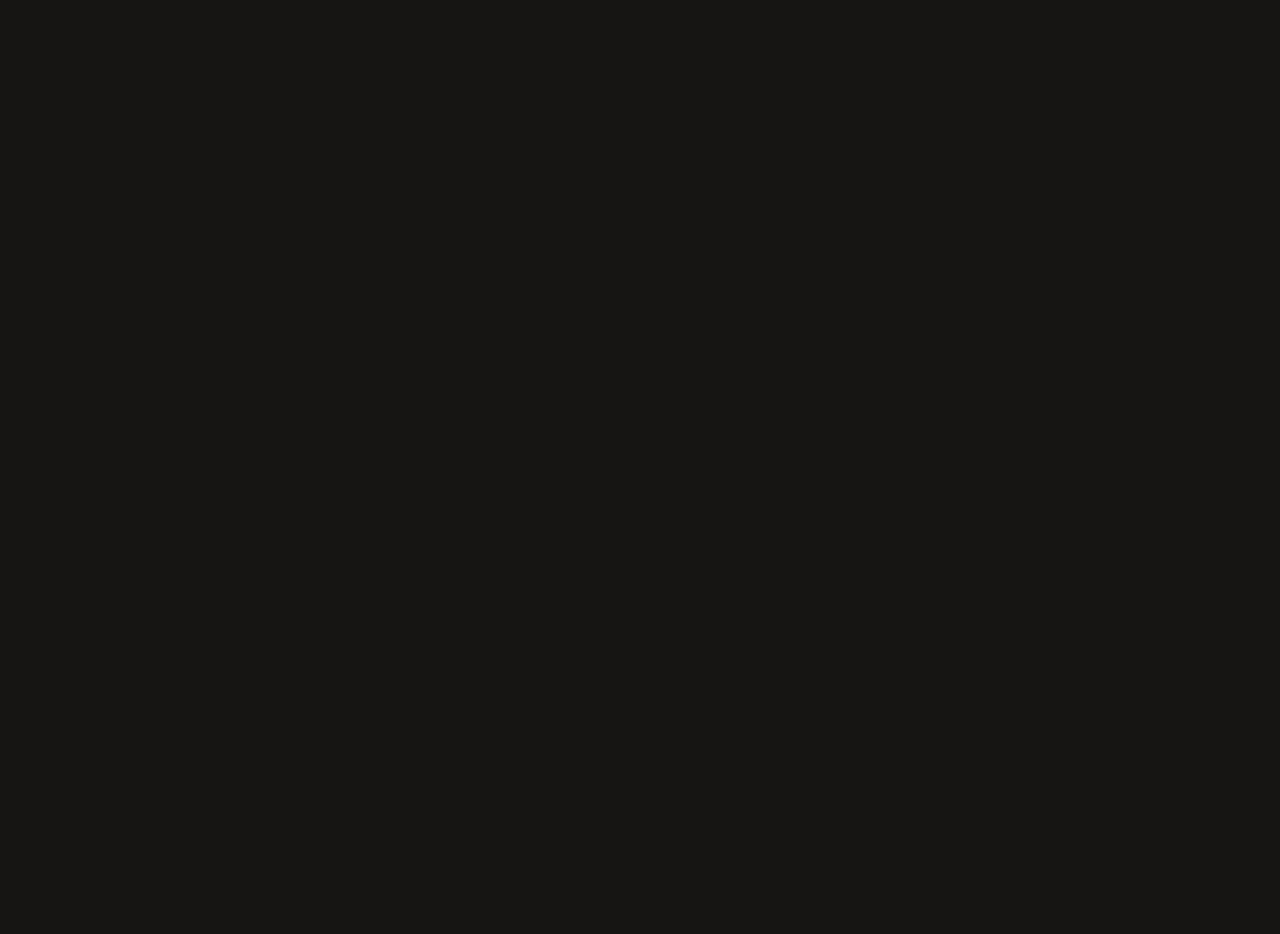
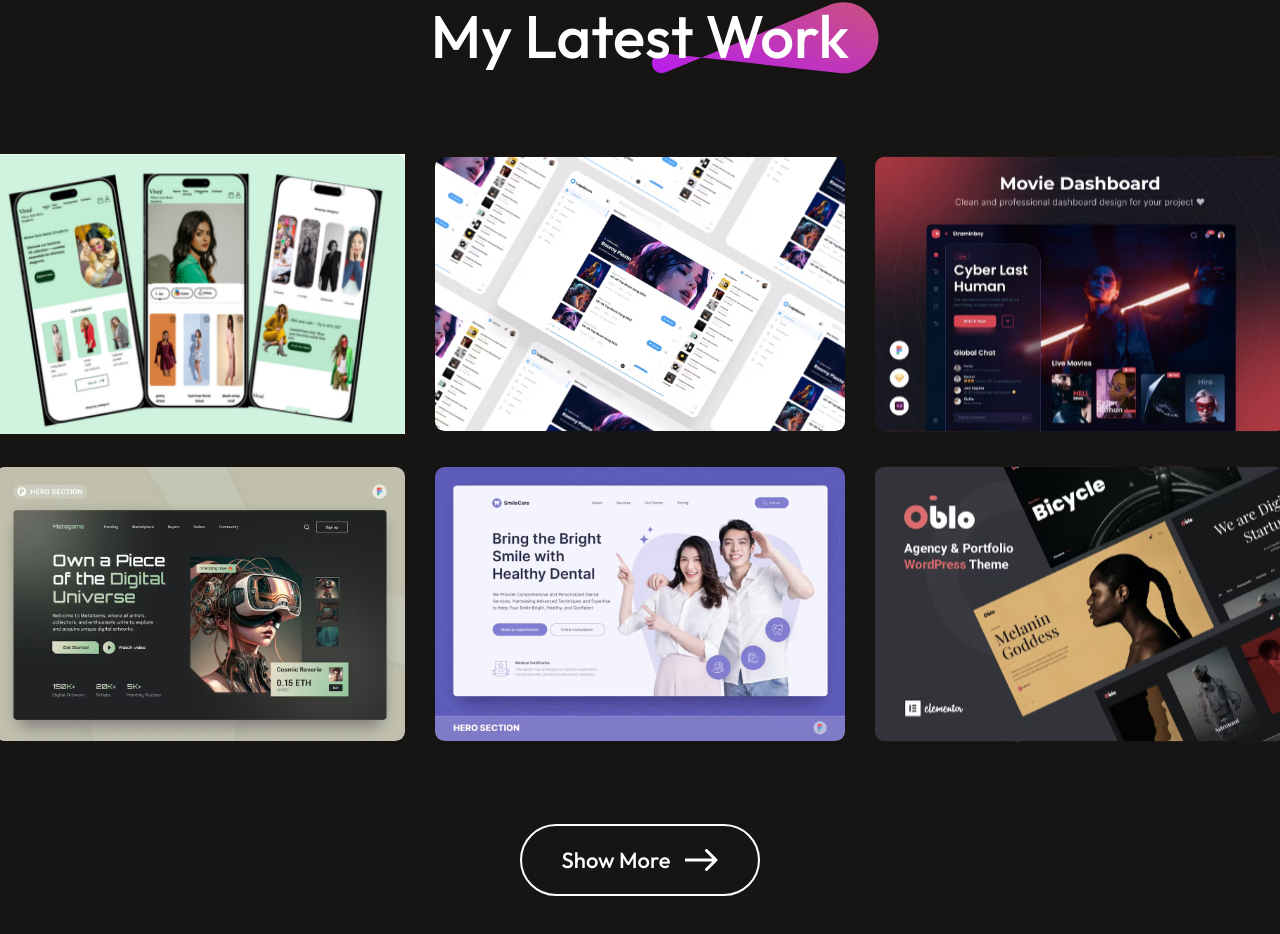
Before and after one commit to Dilukshan16/personal-portfolio, a React (Vite) app: page / in a window 1280 px wide. Shown: the part 3824-4758 px from the top of the page. Before the commit the page ends 3742 px from the top, so only its background shows below. Built offline with nearby package versions, Linux system fonts and the light colour scheme.

Commit message:
work component completed

```diff
--- a/src/App.jsx
+++ b/src/App.jsx
@@ -3,6 +3,7 @@
 import Hero from "./components/Hero/Hero";
 import About from "./components/About/About";
 import Services from "./components/Services/Services";
+import MyWork from "./components/MyWork/MyWork";
 
 const App = () => {
   return (
@@ -11,6 +12,7 @@
       <Hero />
       <About />
       <Services />
+      <MyWork />
     </div>
   );
 };
--- /dev/null
+++ b/src/components/MyWork/MyWork.css
@@ -0,0 +1,57 @@
+.mywork{
+    display: flex;
+    flex-direction: column;
+    align-items: center;
+    justify-content: center;
+    gap: 80px;
+    margin: 30px 120px;
+}
+.mywork-title{
+    position: relative;
+}
+.mywork-title h1{
+    padding: 0px 30px;
+    font-size: 60px;
+    font-weight: 500;
+}
+.mywork-title img{
+    position: absolute;
+    bottom: 0;
+    right: 0;
+    z-index: -1;
+}
+.mywork-container{
+    display: grid;
+    grid-template-columns: 1fr 1fr 1fr;
+    gap: 30px;
+}
+.mywork-container img{
+    box-sizing: border-box;
+    width: 410px;
+    height: 280px;
+    transition: 0.3s;
+    cursor: pointer;
+}
+.mywork-container img:hover{
+    transform: scale(1.10);
+    border: 4px solid #ff00ff;
+    border-radius: 10px;
+    transition: 0.3s;
+}
+.mywork-showmore{
+    display: flex;
+    gap: 15px;
+    border-radius: 50px;
+    border: 2px solid white;
+    padding: 20px 40px;
+    font-size: 22px;
+    font-weight: 500;
+    margin-bottom: 80px;
+    transition: 0.6s;
+    cursor: pointer;
+}
+.mywork-showmore:hover{
+    gap: 30px;
+    transform: 0.6s;
+
+}
--- /dev/null
+++ b/src/components/MyWork/MyWork.jsx
@@ -0,0 +1,27 @@
+import React from "react";
+import "./MyWork.css";
+import theme_pattern from "../../assets/theme_pattern.svg";
+import mywork_data from "../../assets/mywork_data";
+import arrow_icon from "../../assets/arrow_icon.svg";
+
+const MyWork = () => {
+  return (
+    <div className="mywork">
+      <div className="mywork-title">
+        <h1>My Latest Work</h1>
+        <img src={theme_pattern} alt="" />
+      </div>
+      <div className="mywork-container">
+        {mywork_data.map((work, index) => {
+          return <img key={index} src={work.w_img} />;
+        })}
+      </div>
+      <div className="mywork-showmore">
+        <p>Show More</p>
+        <img src={arrow_icon} alt="" />
+      </div>
+    </div>
+  );
+};
+
+export default MyWork;
```
Also changed, not shown: src/assets/mywork_data.js (+19 -19 lines), src/assets/project_1.png (added).
